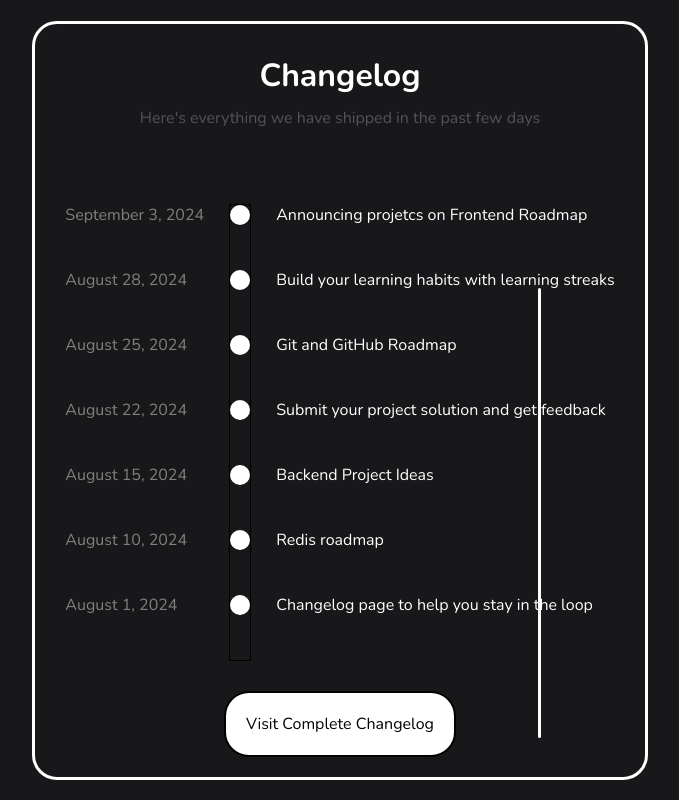
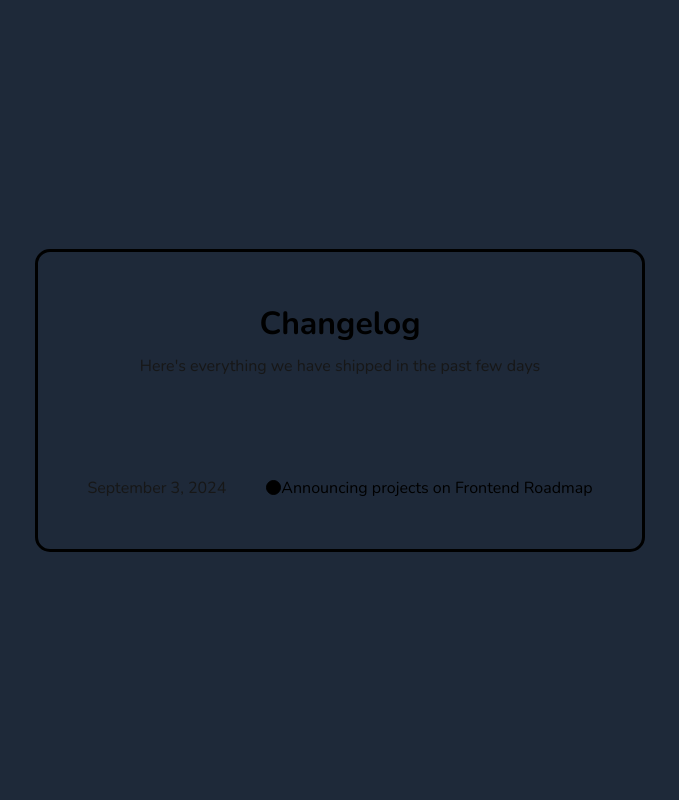
Before and after one commit to LucasAntonio-LAM/changelog-component, a plain HTML site: page index.html in a window 1280 px wide. Shown: the whole page, without its empty margins (300-979 px from the left). Drawn offline with nearby package versions, Linux system fonts and the light colour scheme.

Commit message:
arrumando o problema

```diff
--- a/estilos/style.css
+++ b/estilos/style.css
@@ -11,109 +11,64 @@
 
 body {
     display: flex;
+    flex-flow: column nowrap;
+    align-items: center;
     justify-content: center;
-    align-items: center;
-    background: oklch(21% 0.006 285.885);
-    color: white;
     height: 100vh;
+    background-color: oklch(27.8% 0.033 256.848);
 }
 
 div.changelog-container {
     display: flex;
     flex-flow: column nowrap;
-    align-items: center;
-    max-width: 800px;
-    border: 3px solid white;
-    border-radius: 25px;
+    border: 3px solid black;
+    border-radius: 15px;
 }
 
-div.change-title {
+div.title {
+    display: flex;
+    flex-flow: column nowrap;
     text-align: center;
+    margin: 50px;
+    gap: 10px;
 }
 
-div.change-title > h1 {
-    margin-top: 30px;
-    margin-bottom: 10px;
-}
-
-div.change-title > p {
-    margin-bottom: 45px;
-    color: oklch(44.2% 0.017 285.786);
+div.title > p {
+    color: oklch(20.5% 0 0);
 }
 
 div.main-container {
     display: flex;
-    flex-direction: row nowrap;
-    padding: 30px;
-    gap: 25px;
+    flex-flow: row nowrap;
+    justify-content: space-between;
+    align-items: center;
+    margin: 50px;
 }
 
-div.data-container {
+div.data {
+    padding-right: 40px;
+    color: oklch(20.5% 0 0);
+    flex: 1;
+}
+
+div.bola-container {
     display: flex;
     flex-flow: column nowrap;
+    justify-content: center;
+    align-items: center;
 }
 
-div.data-container > p {
-    color: gray;
-    margin-bottom: 45px;
-    height: 20px;
-    text-align: justify;
-}
-
-div.pontos {
-    display: flex;
-    flex-flow: column nowrap;
+div.bola {
+    width: 15px;
+    height: 15px;
+    background-color: black;
     border: 1px solid black;
+    border-radius: 50%;
 }
 
 div.linha {
-    position: absolute;
     width: 3px;
-    top: 288px;
-    left: 838px;
-    height: 450px;
-    background-color: white;
-    border-radius: 15px;
+    height: 100%;
+    background-color: black;
+
 }
-
-div.ponto {
-    width: 20px;
-    height: 20px;
-    background-color: white;
-    border-radius: 50%;
-    margin-bottom: 45px;
-}
-
-div.pontos:last-child {
-    margin-bottom: 0px;
-}
-
-div.changelog-items {
-    display: flex;
-    flex-flow: column nowrap;
-}
-
-div.changelog-items > p {
-    text-align: left;
-    margin-bottom: 45px;
-    height: 20px;
-}
-
-div.complete-changelog {
-    margin-bottom: 20px;
-    padding: 20px;
-    border: 2px solid black;
-    border-radius: 25px;
-    background-color: white;
-    color: black;
-    text-align: center;
-    cursor: pointer;
-}
-
-div.complete-changelog:hover {
-    border: 2px solid white;
-    background-color: black;
-    color: white;
-    transition: background-color 0.5s;
-    transition: color 0.5s;
-}
--- a/index.html
+++ b/index.html
@@ -9,43 +9,24 @@
 <body>
     <main>
         <div class="changelog-container">
-            <div class="change-title">
+            <div class="title">
                 <h1>Changelog</h1>
                 <p>Here's everything we have shipped in the past few days</p>
             </div>
+
             <div class="main-container">
-                <div class="data-container">
+                <div class="data">
                     <p>September 3, 2024</p>
-                    <p>August 28, 2024</p>
-                    <p>August 25, 2024</p>
-                    <p>August 22, 2024</p>
-                    <p>August 15, 2024</p>
-                    <p>August 10, 2024</p>
-                    <p>August 1, 2024</p>
                 </div>
-                <div class="pontos">
+                <div class="bola-container">
                     <div class="linha"></div>
-                    <div class="ponto"></div>
-                    <div class="ponto"></div>
-                    <div class="ponto"></div>
-                    <div class="ponto"></div>
-                    <div class="ponto"></div>
-                    <div class="ponto"></div>
-                    <div class="ponto"></div>
+                    <div class="bola"></div>
                 </div>
-                <div class="changelog-items">
-                    <p>Announcing projetcs on Frontend Roadmap</p>
-                    <p>Build your learning habits with learning streaks</p>
-                    <p>Git and GitHub Roadmap</p>
-                    <p>Submit your project solution and get feedback</p>
-                    <p>Backend Project Ideas</p>
-                    <p>Redis roadmap</p>
-                    <p>Changelog page to help you stay in the loop</p>
+                <div class="change">
+                    <p>Announcing projects on Frontend Roadmap</p>
                 </div>
             </div>
-            <div class="complete-changelog">
-                <p>Visit Complete Changelog</p>
-            </div>
+
         </div>
     </main>
 </body>
```
